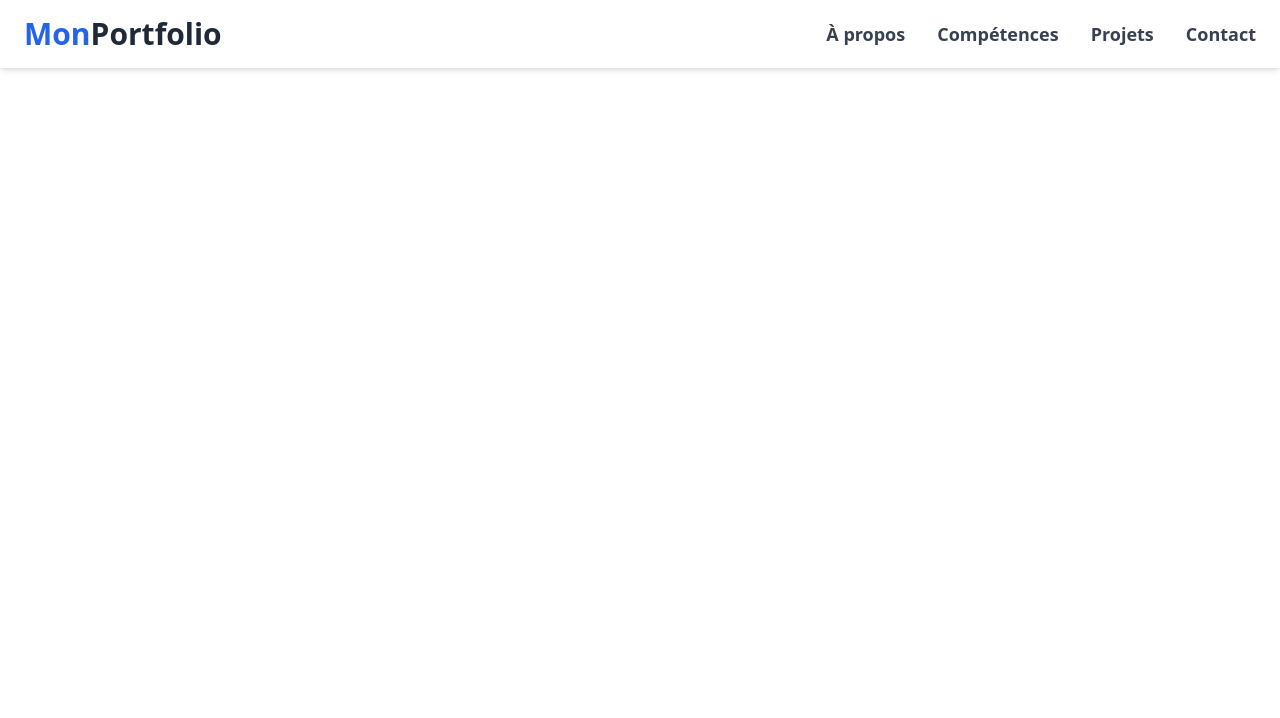
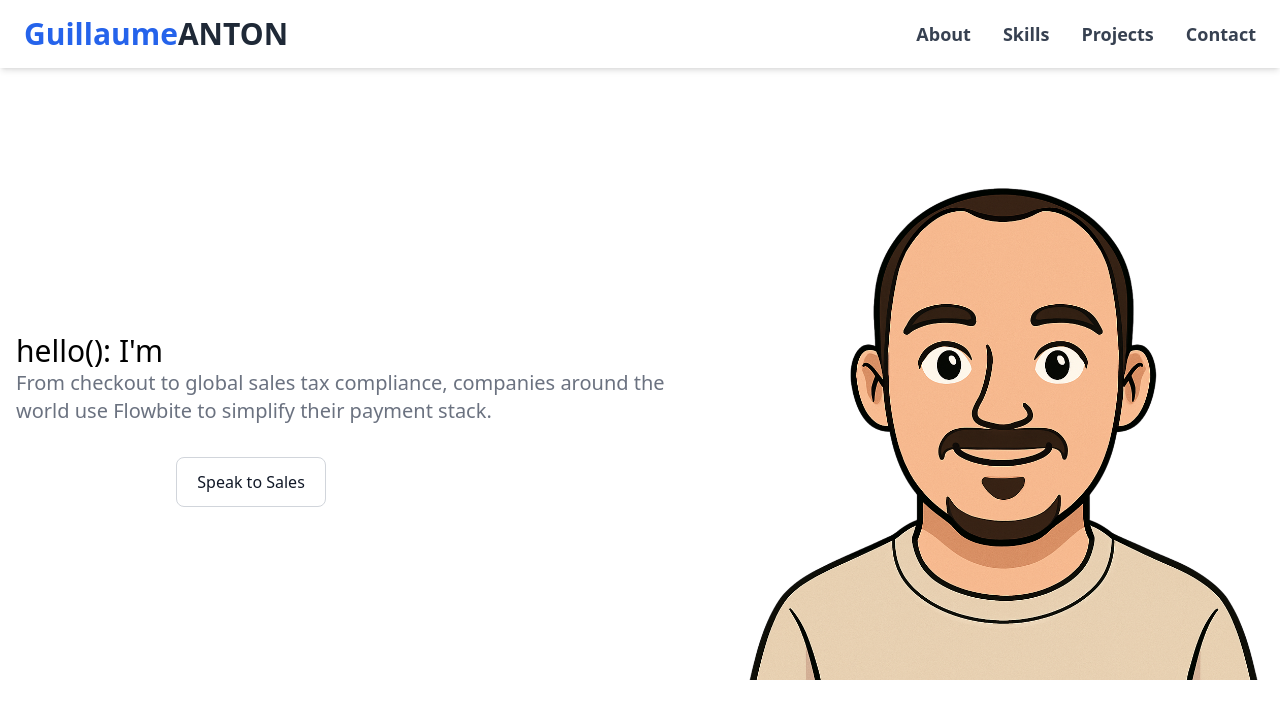
Before and after one commit to Guillaume-ANTON/guillaumeanton.dev, a React (Vite) app in the folder frontend/: page / in a window 1280 px wide. Shown: the top 718 px of the page. Built offline with nearby package versions, Linux system fonts and the light colour scheme.

Commit message:
feat: add responsive About section with photo and translated content

```diff
--- a/frontend/src/App.jsx
+++ b/frontend/src/App.jsx
@@ -1,9 +1,29 @@
+import { useEffect, useState } from 'react';
 import Header from './components/Header';
-import './index.css'
+import About from './components/About';
+
+import fr from './i18n/fr.json';
+import en from './i18n/en.json';
 
 function App() {
+  const [texts, setTexts] = useState(fr);
+
+  useEffect(() => {
+    const language = navigator.language || navigator.userLanguage;
+    if (language.startsWith('fr')) {
+      setTexts(fr);
+    } else {
+      setTexts(en);
+    }
+  }, []);
+
   return (
-    <Header />
+    <>
+      <Header texts={texts.header} />
+      <main className="pt-24">
+        <About texts={texts.about} />
+      </main>
+    </>
   );
 }
 
--- /dev/null
+++ b/frontend/src/components/About.jsx
@@ -0,0 +1,24 @@
+function About({ texts }) {
+    return (
+    <section class="bg-white dark:bg-gray-900">
+        <div class="grid max-w-screen-xl px-4 py-8 mx-auto lg:gap-8 xl:gap-0 lg:py-16 lg:grid-cols-12">
+            <div class="mr-auto place-self-center lg:col-span-7">
+                <h1 className="font-fira" class="xl:text-3xl">{texts.title}</h1>
+                <p class="max-w-2xl mb-6 font-light text-gray-500 lg:mb-8 md:text-lg lg:text-xl dark:text-gray-400">From checkout to global sales tax compliance, companies around the world use Flowbite to simplify their payment stack.</p>
+                <a href="#" class="inline-flex items-center justify-center px-5 py-3 mr-3 text-base font-medium text-center text-white rounded-lg bg-primary-700 hover:bg-primary-800 focus:ring-4 focus:ring-primary-300 dark:focus:ring-primary-900">
+                    Get started
+                    <svg class="w-5 h-5 ml-2 -mr-1" fill="currentColor" viewBox="0 0 20 20" xmlns="http://www.w3.org/2000/svg"><path fill-rule="evenodd" d="M10.293 3.293a1 1 0 011.414 0l6 6a1 1 0 010 1.414l-6 6a1 1 0 01-1.414-1.414L14.586 11H3a1 1 0 110-2h11.586l-4.293-4.293a1 1 0 010-1.414z" clip-rule="evenodd"></path></svg>
+                </a>
+                <a href="#" class="inline-flex items-center justify-center px-5 py-3 text-base font-medium text-center text-gray-900 border border-gray-300 rounded-lg hover:bg-gray-100 focus:ring-4 focus:ring-gray-100 dark:text-white dark:border-gray-700 dark:hover:bg-gray-700 dark:focus:ring-gray-800">
+                    Speak to Sales
+                </a>
+            </div>
+            <div class="hidden lg:mt-0 lg:col-span-5 lg:flex">
+                <img src="/pictures/about.png" alt="mockup" />
+            </div>
+        </div>
+    </section>
+    );
+  }
+
+  export default About;
--- a/frontend/src/components/Header.jsx
+++ b/frontend/src/components/Header.jsx
@@ -1,7 +1,7 @@
 import { useState } from 'react';
 import { Link } from 'react-scroll';
 
-function Header() {
+function Header({ texts }) {
   const [isOpen, setIsOpen] = useState(false);
 
   return (
@@ -9,22 +9,22 @@ function Header() {
       <div className="max-w-7xl mx-auto px-6 py-4 flex justify-between items-center">
         {/* Logo */}
         <div className="text-3xl font-bold text-gray-800">
-          <span className="text-blue-600">Mon</span>Portfolio
+          <span className="text-blue-600">Guillaume</span>ANTON
         </div>
 
-        {/* Navigation - Desktop */}
+        {/* Desktop Nav */}
         <nav className="hidden md:flex space-x-8 text-gray-700 font-semibold text-lg">
           <Link to="about" smooth duration={500} className="cursor-pointer hover:text-blue-500">
-            À propos
+            {texts.about}
           </Link>
           <Link to="skills" smooth duration={500} className="cursor-pointer hover:text-blue-500">
-            Compétences
+            {texts.skills}
           </Link>
           <Link to="projects" smooth duration={500} className="cursor-pointer hover:text-blue-500">
-            Projets
+            {texts.projects}
           </Link>
           <Link to="contact" smooth duration={500} className="cursor-pointer hover:text-blue-500">
-            Contact
+            {texts.contact}
           </Link>
         </nav>
 
@@ -39,20 +39,20 @@ function Header() {
         </div>
       </div>
 
-      {/* Mobile menu */}
+      {/* Mobile Nav */}
       {isOpen && (
         <div className="md:hidden bg-white px-6 pb-4 shadow-md space-y-4 text-gray-700 text-lg font-semibold">
           <Link to="about" smooth duration={500} className="block hover:text-blue-500" onClick={() => setIsOpen(false)}>
-            À propos
+            {texts.about}
           </Link>
           <Link to="skills" smooth duration={500} className="block hover:text-blue-500" onClick={() => setIsOpen(false)}>
-            Compétences
+            {texts.skills}
           </Link>
           <Link to="projects" smooth duration={500} className="block hover:text-blue-500" onClick={() => setIsOpen(false)}>
-            Projets
+            {texts.projects}
           </Link>
           <Link to="contact" smooth duration={500} className="block hover:text-blue-500" onClick={() => setIsOpen(false)}>
-            Contact
+            {texts.contact}
           </Link>
         </div>
       )}
--- /dev/null
+++ b/frontend/src/i18n/en.json
@@ -0,0 +1,21 @@
+{
+    "header": {
+      "about": "About",
+      "skills": "Skills",
+      "projects": "Projects",
+      "contact": "Contact"
+  },
+    "about": {
+      "title": "hello(): I'm",
+      "description": "I'm a developer passionate about Python and the web."
+    },
+    "skills": {
+      "title": "Skills"
+    },
+    "projects": {
+      "title": "Projects"
+    },
+    "footer": {
+      "contact": "Contact me"
+    }
+  }
--- /dev/null
+++ b/frontend/src/i18n/fr.json
@@ -0,0 +1,21 @@
+{
+    "header": {
+      "about": "À propos",
+      "skills": "Compétences",
+      "projects": "Projets",
+      "contact": "Contact"
+    },
+    "about": {
+      "title": "hello(): I'm",
+      "description": "Je suis un développeur passionné..."
+    },
+    "skills": {
+      "title": "Compétences"
+    },
+    "projects": {
+      "title": "Projets"
+    },
+    "footer": {
+      "contact": "Contactez-moi"
+    }
+  }
--- a/frontend/src/index.css
+++ b/frontend/src/index.css
@@ -1,3 +1,4 @@
+@import url('https://fonts.googleapis.com/css2?family=Fira+Code&display=swap');
 @tailwind base;
 @tailwind components;
 @tailwind utilities;
--- a/frontend/tailwind.config.js
+++ b/frontend/tailwind.config.js
@@ -4,7 +4,11 @@ export default {
     "./src/**/*.{js,ts,jsx,tsx}",
   ],
   theme: {
-    extend: {},
+    extend: {
+      fontFamily: {
+        fira: ['"Fira Code"', 'monospace'],
+      },
+    },
   },
   plugins: [],
 }
```
Also changed, not shown: frontend/public/pictures/about.png (added).
